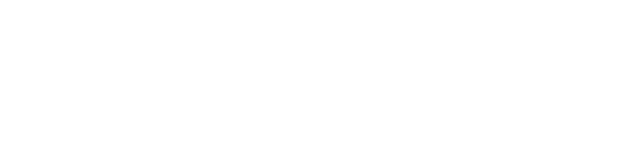
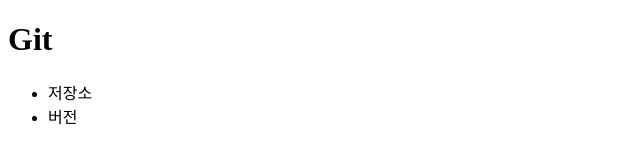
Before and after one commit to lasen7/opentutorials_git, a plain HTML site: page index.html in a window 1280 px wide. Shown: the whole page, without its empty margins (0-640 px from the left). Drawn offline with Linux system fonts and the light colour scheme.

Commit message:
Add ul tag

```diff
--- a/index.html
+++ b/index.html
@@ -5,6 +5,12 @@
 	<title>Git</title>
 </head>
 <body>
-
+		<header>
+			<h1>Git</h1>
+		</header>
+		<ul>
+			<li>저장소</li>
+			<li>버전</li>
+		</ul>
 </body>
 </html>
```
